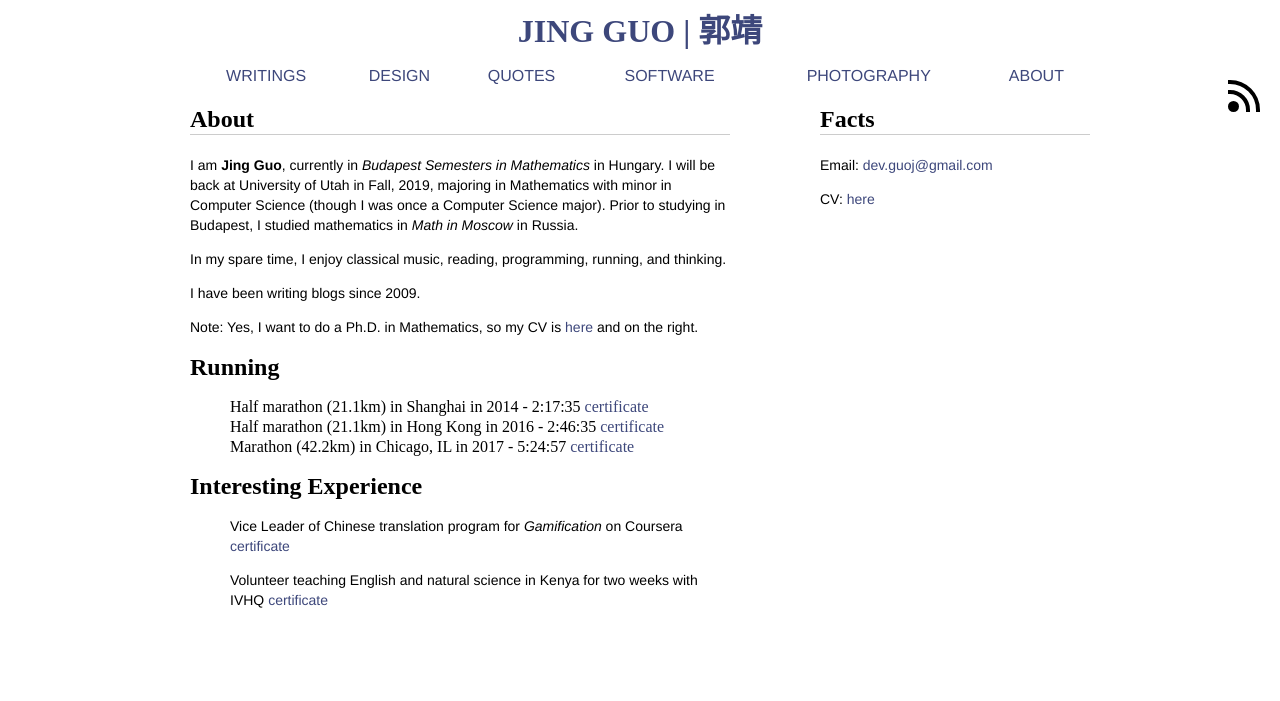
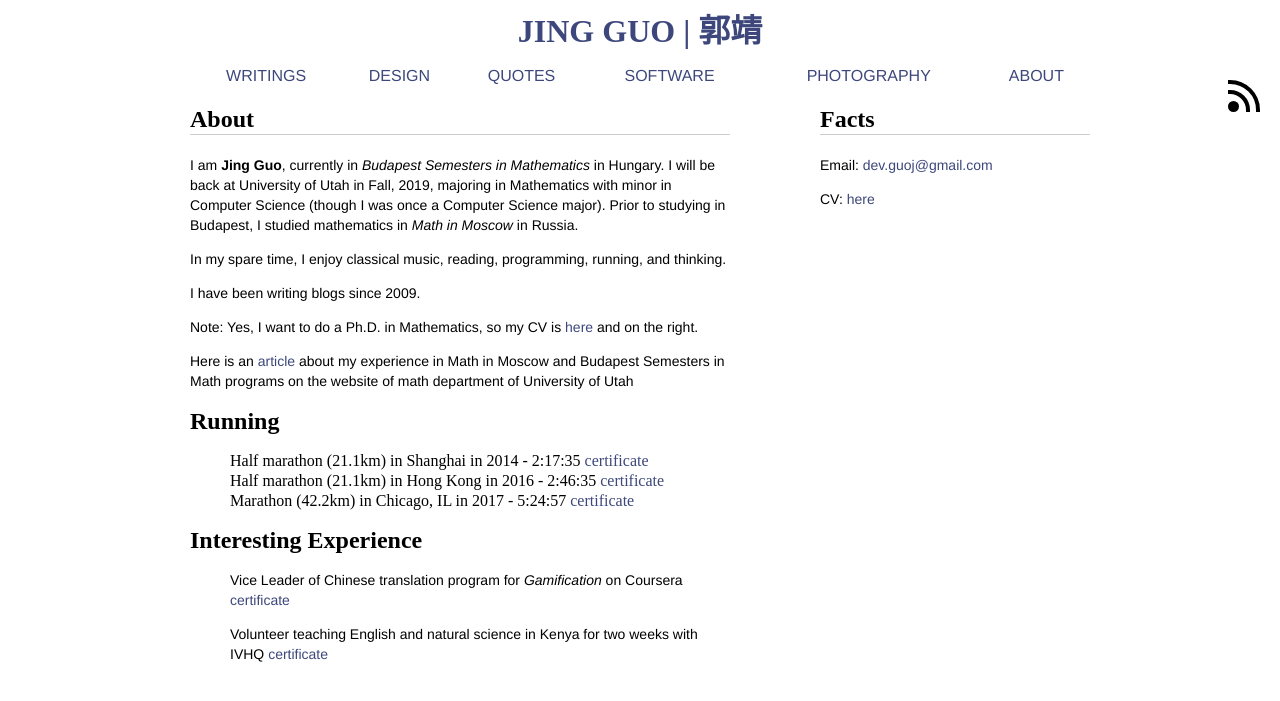
Before and after one commit to guojing0/guojing0.github.io, a Jekyll site: the page built from about-me.md, in a window 1280 px wide. Shown: the top 701 px of the page. Built offline with Jekyll 4.4.1, drawn with Linux system fonts in a browser that asks for light colours.

Commit message:
utah math article

```diff
--- a/about-me.md
+++ b/about-me.md
@@ -10,6 +10,8 @@ In my spare time, I enjoy classical music, reading, programming, running, and th
 I have been writing blogs since 2009.
 
 Note: Yes, I want to do a Ph.D. in Mathematics, so my CV is [here](/Jing_Guo-CV.pdf) and on the right.
+
+Here is an [article](https://sites.cs.ucsb.edu/~daniello/papers/octIterComp.pdf) about my experience in Math in Moscow and Budapest Semesters in Math programs on the website of math department of University of Utah
 
 Running
 =====
```
